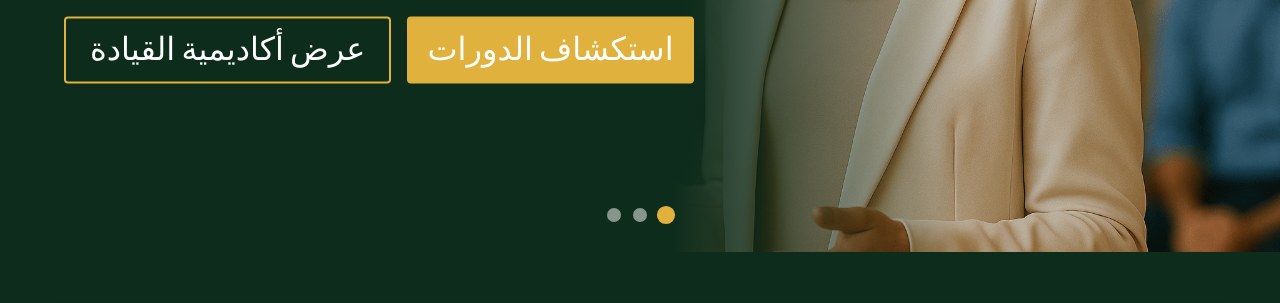
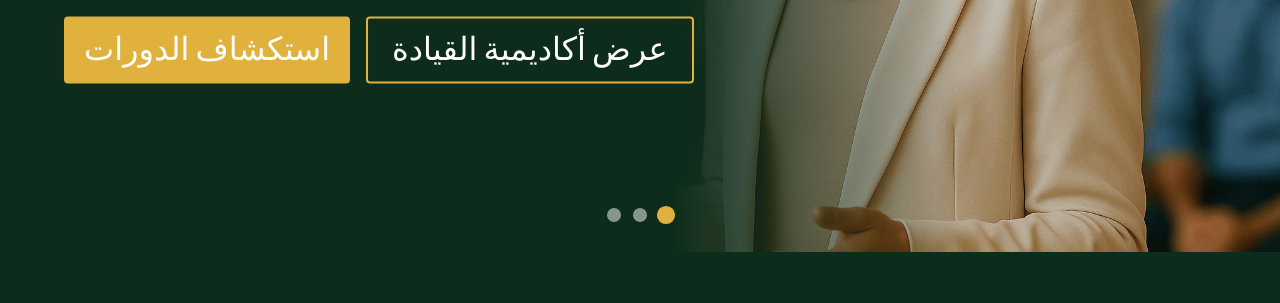
Before and after one commit to kunal59428/Riyada-homepage, a plain HTML site: page index.html in a window 1280 px wide. Both pictures are taken after a click on the button "AR". Shown: the part 468-771 px from the top of the page. Drawn offline with Linux system fonts and the light colour scheme.

Commit message:
lang issue fixed

```diff
--- a/style.css
+++ b/style.css
@@ -116,6 +116,11 @@ nav a:hover {
   color: #000;
   background-color: #e0b13c;
 }
+/* Keep hero slider layout consistent in Arabic */
+body[dir="rtl"] .slider .slides {
+  direction: ltr;
+}
+
 .lang-switcher {
   display: flex;
   gap: 8px;
```
